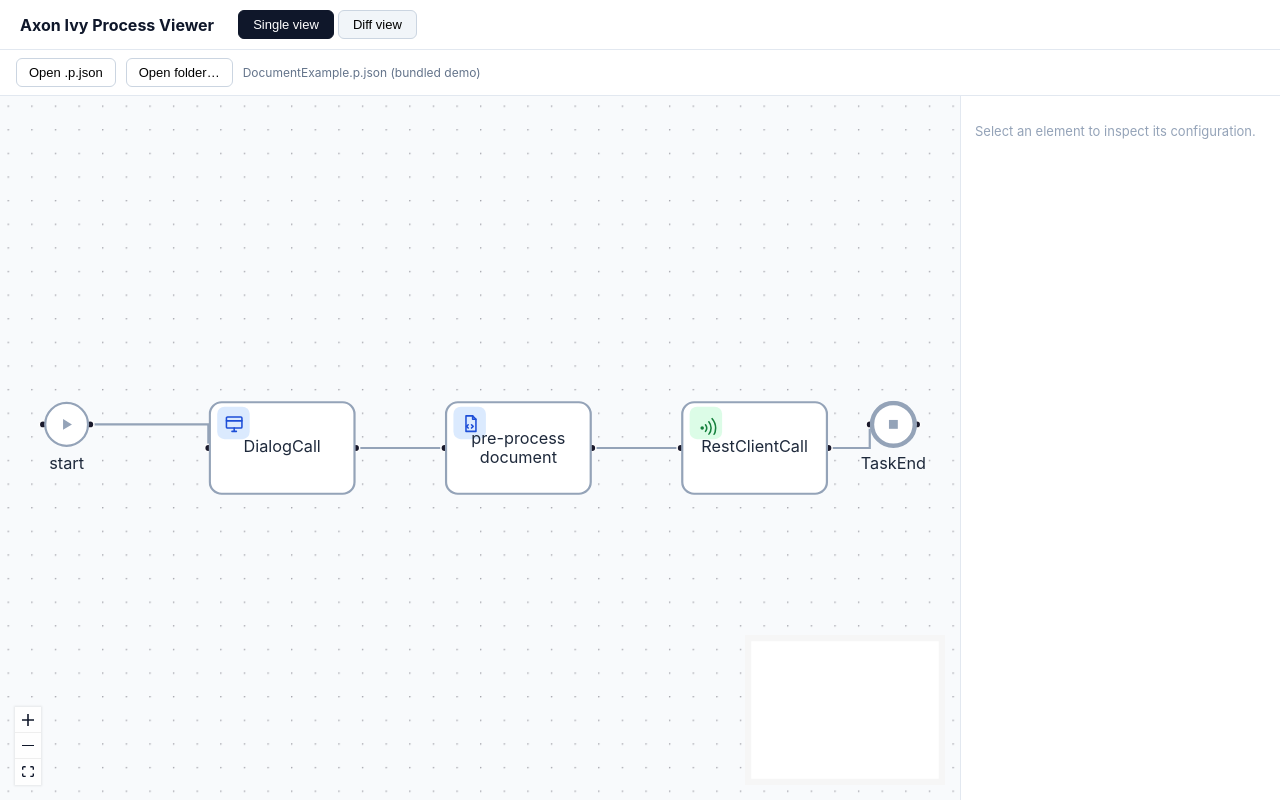
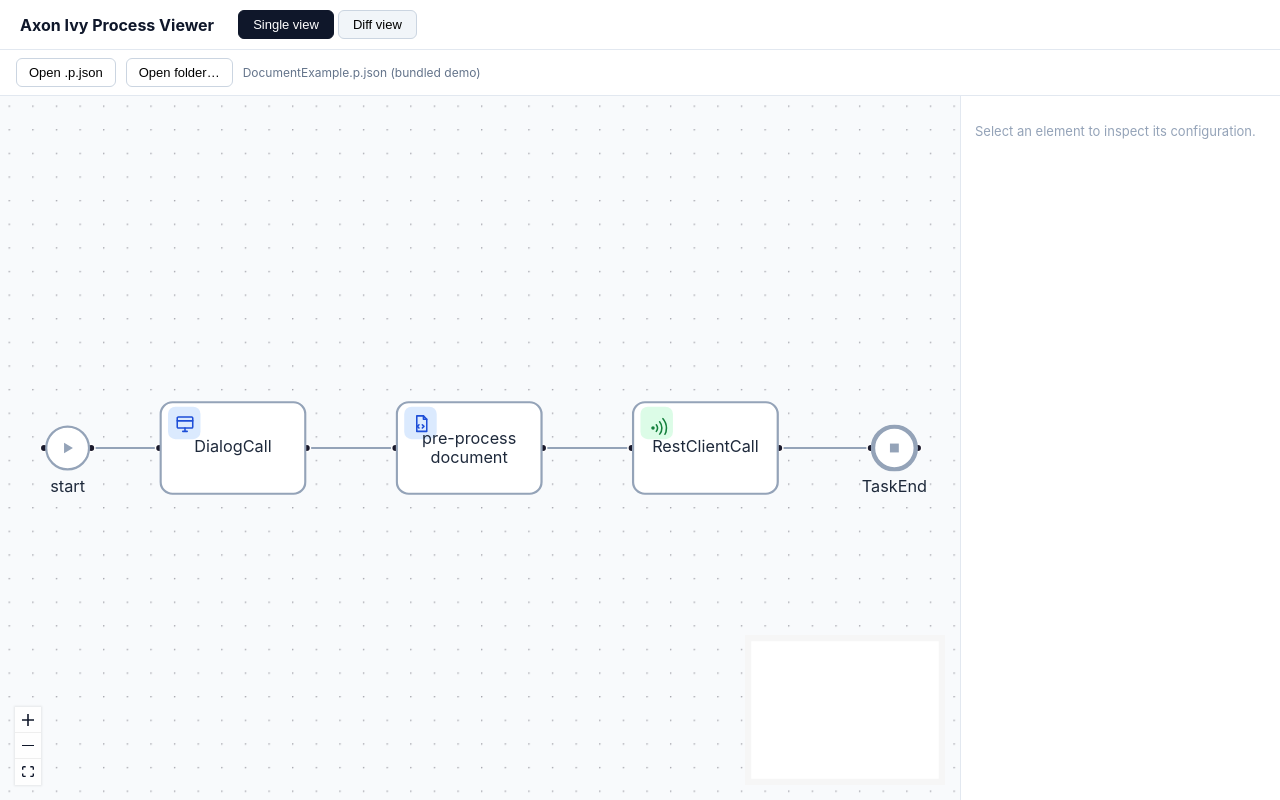
Before and after one commit to FrohnmaierMariano-prodato/axon-ivy-process-merge-editor, a React (Vite) app in the folder process-viewer/: page / in a window 1280 px wide. Built offline with nearby package versions, Linux system fonts and the light colour scheme.

Commit message:
feat: add label positioning and intersection logic for connectors

```diff
--- a/process-viewer/src/canvas/ConnectorEdge.tsx
+++ b/process-viewer/src/canvas/ConnectorEdge.tsx
@@ -6,6 +6,8 @@ import type { VisualPoint } from '../model/schema-types';
 export interface ConnectorEdgeData extends Record<string, unknown> {
   /** Fully orthogonal path, pre-computed in `layout.ts` (source anchor, any bends, target anchor). */
   points: VisualPoint[];
+  /** Pre-resolved label anchor point (from `label.segment`/`label.offset`, or the path midpoint). */
+  labelPoint?: VisualPoint;
   label?: string;
   status: DiffStatus;
 }
@@ -20,9 +22,8 @@ export function ConnectorEdge({ sourceX, sourceY, targetX, targetY, data, marker
   const points = data?.points && data.points.length > 0 ? data.points : [{ x: sourceX, y: sourceY }, { x: targetX, y: targetY }];
 
   const path = pathThroughPoints(points);
-  const mid = points[Math.floor(points.length / 2)];
-  const labelX = mid?.x ?? (sourceX + targetX) / 2;
-  const labelY = mid?.y ?? (sourceY + targetY) / 2;
+  const labelX = data?.labelPoint?.x ?? (sourceX + targetX) / 2;
+  const labelY = data?.labelPoint?.y ?? (sourceY + targetY) / 2;
 
   return (
     <>
--- a/process-viewer/src/canvas/LaneNode.css
+++ b/process-viewer/src/canvas/LaneNode.css
@@ -6,6 +6,11 @@
   pointer-events: none;
   border: 1px solid #dbe2ea;
   background: rgba(148, 163, 184, 0.05);
+  /* Long lane names shouldn't bleed into the band above/below - clip instead. */
+  overflow: hidden;
+  display: flex;
+  align-items: center;
+  justify-content: flex-start;
 }
 
 .lane-node--pool {
@@ -15,12 +20,17 @@
 }
 
 .lane-node__label {
-  position: absolute;
-  left: 6px;
-  top: 50%;
+  flex: none;
+  max-height: 100%;
+  margin-left: 6px;
+  /* Vertical, bottom-to-top text via native writing-mode (reliably centered by the flex
+     container above) instead of a rotate() transform, which doesn't self-center when the
+     (unrotated) text is longer than the band is tall. */
+  writing-mode: vertical-rl;
+  transform: rotate(180deg);
   white-space: nowrap;
-  transform: translateY(-50%) rotate(-90deg);
-  transform-origin: left center;
+  overflow: hidden;
+  text-overflow: ellipsis;
   font-size: 11px;
   font-weight: 600;
   color: #64748b;
--- a/process-viewer/src/canvas/layout.ts
+++ b/process-viewer/src/canvas/layout.ts
@@ -61,6 +61,24 @@ function pickSide(from: VisualPoint, to: VisualPoint): Side {
   const dy = to.y - from.y;
   if (Math.abs(dx) >= Math.abs(dy)) return dx >= 0 ? 'right' : 'left';
   return dy >= 0 ? 'bottom' : 'top';
+}
+
+/**
+ * Point where the straight line from `rect`'s center toward `target` crosses `rect`'s boundary -
+ * used for connectors that don't specify any `via` points, which Designer draws as a single plain
+ * straight line (diagonal if source/target aren't aligned), not an orthogonal bend.
+ */
+function intersectRectFromCenter(rect: Rect, target: VisualPoint): VisualPoint {
+  const center = centerOf(rect);
+  const dx = target.x - center.x;
+  const dy = target.y - center.y;
+  if (dx === 0 && dy === 0) return center;
+  const halfWidth = rect.width / 2;
+  const halfHeight = rect.height / 2;
+  const scaleX = dx !== 0 ? halfWidth / Math.abs(dx) : Infinity;
+  const scaleY = dy !== 0 ? halfHeight / Math.abs(dy) : Infinity;
+  const scale = Math.min(scaleX, scaleY);
+  return { x: center.x + dx * scale, y: center.y + dy * scale };
 }
 
 /**
@@ -144,17 +162,25 @@ function buildLaneNodes(lanes: VisualLane[] | undefined, maxX: number): Node<Lan
 /**
  * Converts a parsed process document into React Flow nodes/edges.
  *
+ * Coordinates: Axon Ivy Designer stores each element's `visual.at` as the *center* of its
+ * bounding box (not the top-left corner) - this is what lets elements of very different sizes
+ * (e.g. a 32x32 start circle and a 100x64 activity box) share the exact same `at.y` and still end
+ * up perfectly aligned on the same visual row. We convert to a top-left `position` (what React
+ * Flow expects) by subtracting half the element's size.
+ *
  * Nesting: elements inside a container's `elements[]` become React Flow child
  * nodes (`parentId`), positioned relative to the container's origin - this
  * matches how Axon Ivy stores embedded-subprocess coordinates. `boundaries[]`
- * (e.g. an ErrorBoundaryEvent on an activity) are pinned near the bottom-right
- * corner of their owning node rather than trusting `visual.at`, since boundary
- * events are visually "attached to the border" rather than freely placed.
+ * (e.g. an ErrorBoundaryEvent on an activity) use their own real `visual.at`
+ * too (same center convention, in the same frame as their owning activity),
+ * only falling back to a synthetic bottom-right pin if that's ever missing.
  *
- * Connector routing is computed in two phases: phase 1 walks the element tree
- * collecting each node's local rect/parent, phase 2 (once every rect is known)
- * resolves absolute rects and builds a fully orthogonal path per connector -
- * see {@link makeOrthogonal}.
+ * Connector routing is computed in two phases: phase 1 walks the element tree collecting each
+ * node's local rect/parent, phase 2 (once every rect is known) resolves absolute rects and builds
+ * each connector's path - a plain straight line (possibly diagonal) when it has no `via` points,
+ * matching Designer's default rendering, or an orthogonal (right-angle) path through them when it
+ * does, matching Designer's rendering once a waypoint has been dragged onto the connector - see
+ * {@link intersectRectFromCenter} and {@link makeOrthogonal}.
  */
 export function layoutProcess(doc: ProcessDocument, diff?: ProcessDiffResult): LayoutResult {
   const nodes: Node<ElementNodeData>[] = [];
@@ -168,7 +194,8 @@ export function layoutProcess(doc: ProcessDocument, diff?: ProcessDiffResult): L
     for (const element of elements) {
       const category = classifyElementType(element.type);
       const size = element.visual?.size ?? DEFAULT_SIZE[category];
-      const position = element.visual?.at ?? { x: 0, y: 0 };
+      const center = element.visual?.at ?? { x: 0, y: 0 };
+      const position = { x: center.x - size.width / 2, y: center.y - size.height / 2 };
       const status = diff?.elements.get(element.id)?.status ?? 'unchanged';
 
       nodes.push({
@@ -199,7 +226,14 @@ export function layoutProcess(doc: ProcessDocument, diff?: ProcessDiffResult): L
           const boundaryCategory = classifyElementType(boundary.type);
           const boundarySize = boundary.visual?.size ?? DEFAULT_SIZE[boundaryCategory];
           const boundaryStatus = diff?.elements.get(boundary.id)?.status ?? 'unchanged';
-          const boundaryPosition = { x: size.width - boundarySize.width / 2 - i * (boundarySize.width + 4), y: size.height - boundarySize.height / 2 };
+          // A boundary event's `visual.at` is authored in the same frame as its owning activity's
+          // own `at` (i.e. the activity's parent's frame), not relative to the activity itself -
+          // so we convert it to top-left and then subtract the activity's own top-left (`position`,
+          // already in that same frame) to get the local position React Flow needs for a child node.
+          const boundaryCenter = boundary.visual?.at;
+          const boundaryPosition = boundaryCenter
+            ? { x: boundaryCenter.x - boundarySize.width / 2 - position.x, y: boundaryCenter.y - boundarySize.height / 2 - position.y }
+            : { x: size.width - boundarySize.width / 2 - i * (boundarySize.width + 4), y: size.height - boundarySize.height / 2 };
           nodes.push({
             id: boundary.id,
             type: 'processElement',
@@ -244,7 +278,54 @@ export function layoutProcess(doc: ProcessDocument, diff?: ProcessDiffResult): L
     return parentId ? absoluteRect(parentId) : { x: 0, y: 0 };
   };
 
-  const edges: Edge<ConnectorEdgeData>[] = [];
+  /**
+ * A point at the given fraction (0-1) of the total path length - used as the default label
+ * position when a connector doesn't specify a `label.segment`.
+ */
+function pointAtFraction(points: VisualPoint[], fraction: number): VisualPoint {
+  const segmentLengths = points.slice(1).map((p, i) => Math.hypot(p.x - points[i].x, p.y - points[i].y));
+  const total = segmentLengths.reduce((a, b) => a + b, 0);
+  let remaining = total * fraction;
+  for (let i = 0; i < segmentLengths.length; i++) {
+    const len = segmentLengths[i];
+    if (remaining <= len || i === segmentLengths.length - 1) {
+      const t = len === 0 ? 0 : Math.min(remaining / len, 1);
+      const a = points[i];
+      const b = points[i + 1];
+      return { x: a.x + (b.x - a.x) * t, y: a.y + (b.y - a.y) * t };
+    }
+    remaining -= len;
+  }
+  return points[points.length - 1];
+}
+
+/**
+ * Resolves a connector label's anchor point using Designer's `label.segment` hint (1-based index
+ * into the path's straight segments, with the fractional part being progress along that segment)
+ * when present, else the path's overall midpoint - then applies `label.offset` as a final pixel
+ * nudge, exactly as Designer does.
+ */
+function labelPoint(points: VisualPoint[], label: { segment?: number; offset?: VisualPoint } | undefined): VisualPoint {
+  let base: VisualPoint;
+  if (label?.segment !== undefined && points.length >= 2) {
+    const segmentCount = points.length - 1;
+    const index = Math.min(Math.max(Math.floor(label.segment) - 1, 0), segmentCount - 1);
+    const fraction = label.segment - Math.floor(label.segment);
+    const a = points[index];
+    const b = points[index + 1];
+    base = { x: a.x + (b.x - a.x) * fraction, y: a.y + (b.y - a.y) * fraction };
+  } else {
+    base = pointAtFraction(points, 0.5);
+  }
+  return { x: base.x + (label?.offset?.x ?? 0), y: base.y + (label?.offset?.y ?? 0) };
+}
+
+function labelText(name: string | string[] | undefined): string | undefined {
+  if (Array.isArray(name)) return name.join(' ');
+  return name;
+}
+
+const edges: Edge<ConnectorEdgeData>[] = [];
   for (const { ownerId, frameOwnerId, connectors } of pendingConnectors) {
     const sourceRect = absoluteRect(ownerId);
     const offset = frameOffset(frameOwnerId);
@@ -258,14 +339,22 @@ export function layoutProcess(doc: ProcessDocument, diff?: ProcessDiffResult): L
 
       const sourceCenter = centerOf(sourceRect);
       const targetCenter = centerOf(targetRect);
-      const firstDirectionPoint = viaAbsolute[0] ?? targetCenter;
-      const lastDirectionPoint = viaAbsolute[viaAbsolute.length - 1] ?? sourceCenter;
 
-      const sourceSide = pickSide(sourceCenter, firstDirectionPoint);
-      const targetSide = opposite(pickSide(lastDirectionPoint, targetCenter));
-
-      const rawPoints = [anchorOnRect(sourceRect, sourceSide), ...viaAbsolute, anchorOnRect(targetRect, targetSide)];
-      const points = makeOrthogonal(rawPoints, sourceSide, targetSide);
+      let points: VisualPoint[];
+      if (viaAbsolute.length === 0) {
+        // No via points authored - Designer draws one plain straight line between the shapes'
+        // boundaries (diagonal if they aren't aligned), *not* a forced right-angle bend.
+        points = [intersectRectFromCenter(sourceRect, targetCenter), intersectRectFromCenter(targetRect, sourceCenter)];
+      } else {
+        // Via points are manually-placed bends - route orthogonally through them, matching how
+        // Designer draws a connector once you've dragged a waypoint onto it.
+        const firstDirectionPoint = viaAbsolute[0];
+        const lastDirectionPoint = viaAbsolute[viaAbsolute.length - 1];
+        const sourceSide = pickSide(sourceCenter, firstDirectionPoint);
+        const targetSide = opposite(pickSide(lastDirectionPoint, targetCenter));
+        const rawPoints = [anchorOnRect(sourceRect, sourceSide), ...viaAbsolute, anchorOnRect(targetRect, targetSide)];
+        points = makeOrthogonal(rawPoints, sourceSide, targetSide);
+      }
 
       const connectorStatus = diff?.connectors.get(`${ownerId}::${connector.id}`)?.status ?? 'unchanged';
       edges.push({
@@ -273,7 +362,7 @@ export function layoutProcess(doc: ProcessDocument, diff?: ProcessDiffResult): L
         source: ownerId,
         target: connector.to,
         type: 'connector',
-        data: { points, label: connector.label?.name, status: connectorStatus }
+        data: { points, label: labelText(connector.label?.name), labelPoint: labelPoint(points, connector.label), status: connectorStatus }
       });
     }
   }
--- a/process-viewer/src/model/schema-types.ts
+++ b/process-viewer/src/model/schema-types.ts
@@ -20,7 +20,8 @@ export interface VisualSize {
 }
 
 export interface VisualConnectorLabel {
-  name?: string;
+  /** May be a single line, or multiple lines (rendered stacked, like a multi-line element `name`). */
+  name?: string | string[];
   offset?: VisualPoint;
   segment?: number;
 }
```
